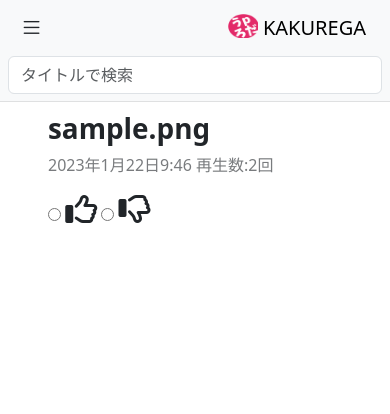
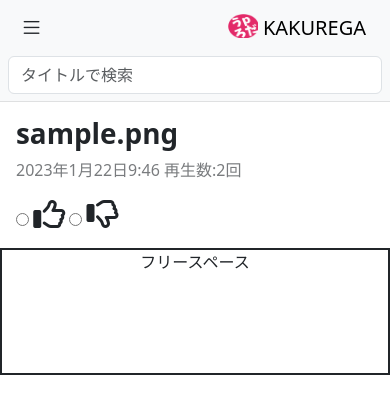
Before and after one commit to shi0n0/FileSendApp, a Django app: page /1 in a window 390 px wide. Shown: the top 414 px of the page. Run offline with Django 4.2, Linux system fonts and the light colour scheme; tables that the repository leaves empty hold one stand-in row (values such as "Sample post"); some libraries are stand-ins or nearby versions.

Commit message:
detailのページレスポンシブの修正、コンテンツレスポンシブの修正、フリースペースの設置

```diff
--- a/core/static/bootstrap_fix.css
+++ b/core/static/bootstrap_fix.css
@@ -135,8 +135,48 @@
   background-color: #005400;
 }
 
-.video-detai{
+@media (max-width: 767.97px){
+  .video-detail{
+    width: 100%!important;
+  }
+  .file-name-date{
+    padding: 1rem;
+  }
+  .main-container{
+    padding: 0!important;
+    padding-top: 0.3rem!important;
+  }
+  .detail-wrapper{
+    width: 100%!important;
+  }
+  .two-column-wrapper{
+    display: initial!important;
+  }
+  .detail-wrapper{
+    padding: 0!important;
+  }
+  .free-space{
+    width: 100%!important;
+    height: 15vh!important;
+  }
+}
 
+.two-column-wrapper{
+  display: flex;
+}
+
+.detail-wrapper{
+  display: block;
+}
+
+.free-space{
+  display: block;
+  text-align: center;
+  width: 25%;
+  border: solid 2px;
+  height: 90vh;
+  position: absolute;
+  position: relative;
 }
 .card-text{
   border-top: 1px;
--- a/core/templates/base.html
+++ b/core/templates/base.html
@@ -5,13 +5,13 @@
     <head>
         <meta charset="UTF-8">
         <meta http-equiv="X-UA-Compatible" content="IE=edge">
-        <meta name="viewport" content="width=device-width, initial-scale=1.0">
+        <meta name="viewport" content="width=device-width, initial-scale=1, shrink-to-fit=no">
         <script src="https://kit.fontawesome.com/7244181866.js" crossorigin="anonymous"></script>
         <link rel="stylesheet" href="https://kit.fontawesome.com/7244181866.css" crossorigin="anonymous">
-        <link rel="stylesheet" href="{% static 'bootstrap_fix.css' %}">
         <link rel="stylesheet" href="https://cdn.jsdelivr.net/npm/bootstrap-icons@1.8.0/font/bootstrap-icons.css">
         {% bootstrap_css %}
         {% bootstrap_javascript %}
+        <link rel="stylesheet" href="{% static 'bootstrap_fix.css' %}">
         <title>KAKUREGA</title>
     </head>
     <body>
@@ -64,7 +64,7 @@
 
 <!-- メインラッパー -->
         <main class="row w-100 h-100 m-0 p-0">
-            <div class="main-container pt-3" style="padding-left: 3rem; padding-right: 3rem;">
+            <div class="main-container pt-3" style="padding-left: 2rem; padding-right: 2rem;">
 
 <!-- 検索結果の表示 -->
                 {% if keyword %}
--- a/core/templates/core/detail.html
+++ b/core/templates/core/detail.html
@@ -2,15 +2,16 @@
 {% block content %}
 <!-- wrapper -->
 
-
 <!-- コンテンツ表示 -->
+<div class="two-column-wrapper" style="display: flex; width: 100%;">
+<div class="detail-wrapper" style="width: 75%; padding-right: 1.5rem;">
     <div class="detail">
       {% if file_type == 'image' %}
         <img class="img-fluid" src="media/{{ detail.uploadedFile }}" alt="{{ detail.title }}"/>
 
       {% elif file_type == 'video' %}
-        <div class="ratio ratio-16x9 video-detail p-0 m-0 bg-black">
-          <video class="video-fluid" src="media/{{ detail.uploadedFile }}#t=0.001" autoplay playsinline controls >
+        <div class="ratio ratio-16x9 video-detail p-0 m-0 bg-black" style="width: 100%; display: flex; justify-content: center;">
+          <video id="video" src="media/{{ detail.uploadedFile }}#t=0.001"  autoplay playsinline controls >
             <p>ブラウザが古いため表示できません。IEを使用している場合は他のブラウザをお試しください.</p>
           </video>
         </div>
@@ -38,8 +39,11 @@
             <i class="fa-regular fa-thumbs-down fa-2x"></i>
           </label>
         </div>
-
       </div>
-
     </div>
+</div>
+<div class="free-space">
+  <div>フリースペース</div>
+</div>
+</div>
 {% endblock %}
--- a/core/templates/core/top.html
+++ b/core/templates/core/top.html
@@ -16,7 +16,7 @@
             type="video/mp4"
           />
         </video>
-        {% elif document.content_type == "text" %}
+        {% elif document.content_type == "text/plain" %}
         <img
           src="{% static 'テキスト.png' %}"
           alt="カードのテキスト画像"
```
Also changed, not shown: 5 other files.
